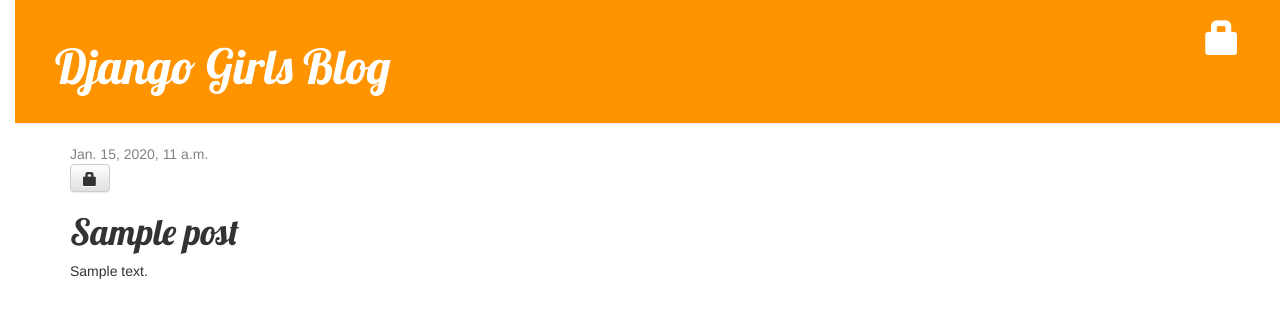
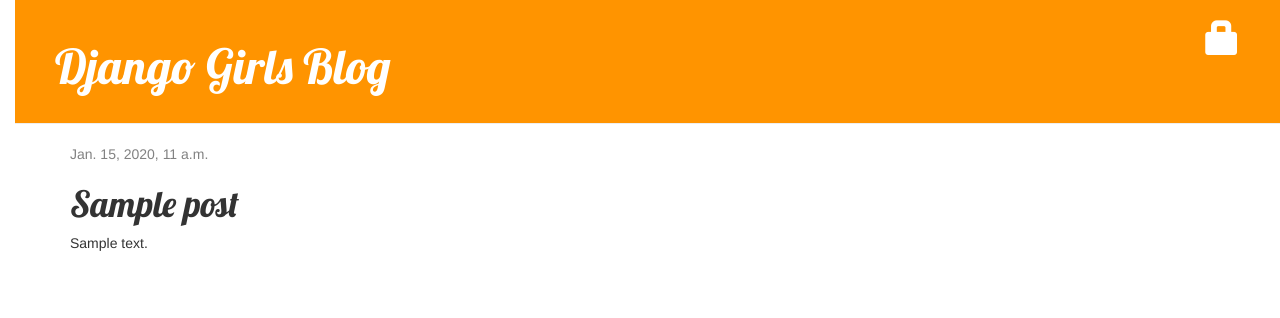
Before and after one commit to KrisztinaSzeri/my-first-blog, a Django app: page /post/1/ in a window 1280 px wide. Shown: the top 318 px of the page. Run offline with Django 3.2, Linux system fonts and the light colour scheme; tables that the repository leaves empty hold one stand-in row (values such as "Sample post"); some libraries are stand-ins or nearby versions.

Commit message:
error clearing trial

```diff
--- a/blog/templates/blog/post_detail.html
+++ b/blog/templates/blog/post_detail.html
@@ -12,8 +12,6 @@
         {% if user.is_authenticated %}
             <a class="btn btn-default" href="{% url 'post_edit' pk=post.pk %}"><span class="glyphicon glyphicon-pencil"></span></a>
             <a class="btn btn-default" href="{% url 'post_remove' pk=post.pk %}"><span class="glyphicon glyphicon-remove"></span></a>
-        {% else %}
-            <a class="btn btn-default" href="{% url 'login' pk=post.pk %}"><span class="glyphicon glyphicon-lock"></span></a>
         {% endif %}
         <h1>{{ post.title }}</h1>
         <p>{{ post.text|linebreaksbr }}</p>
```
